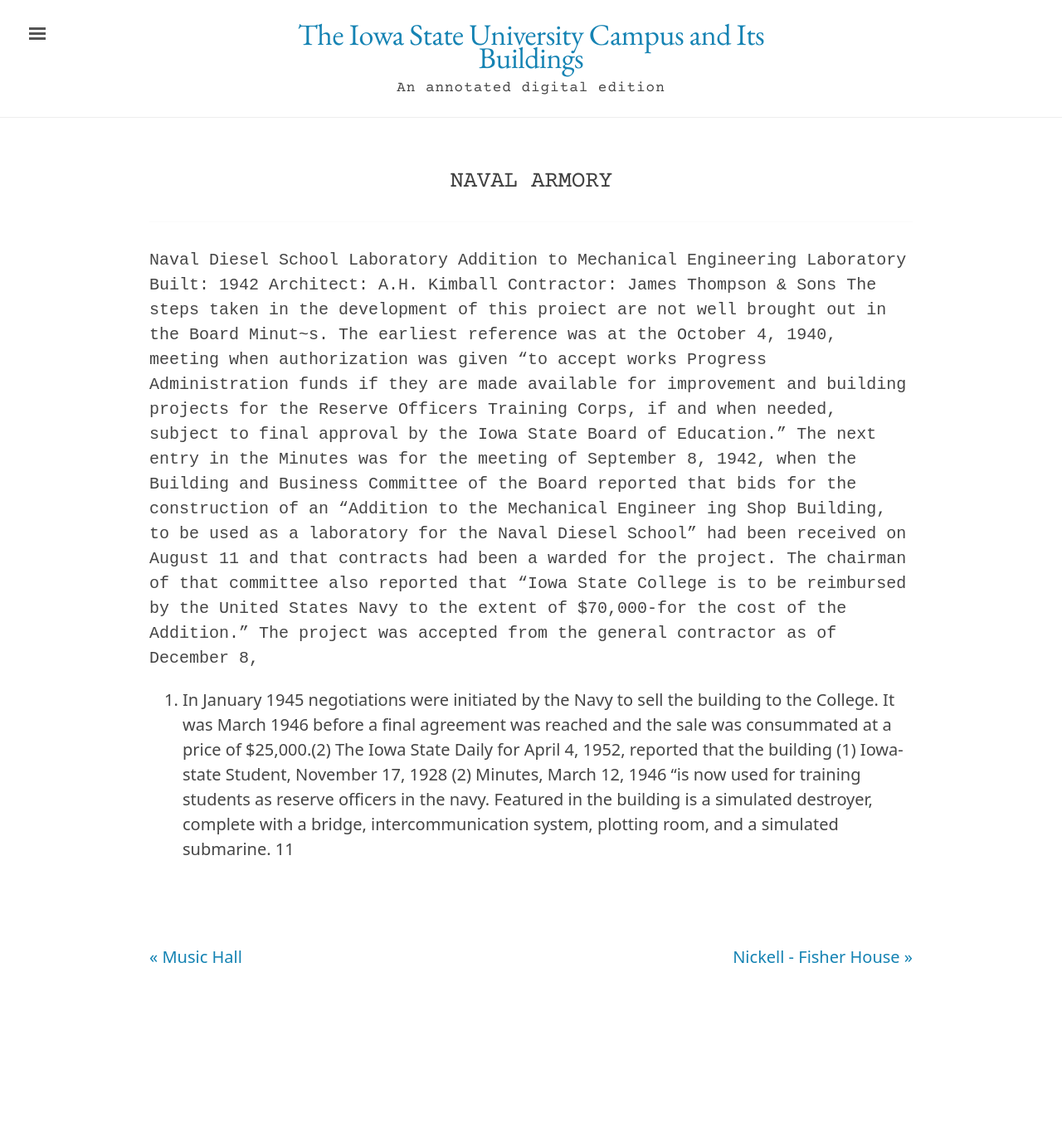
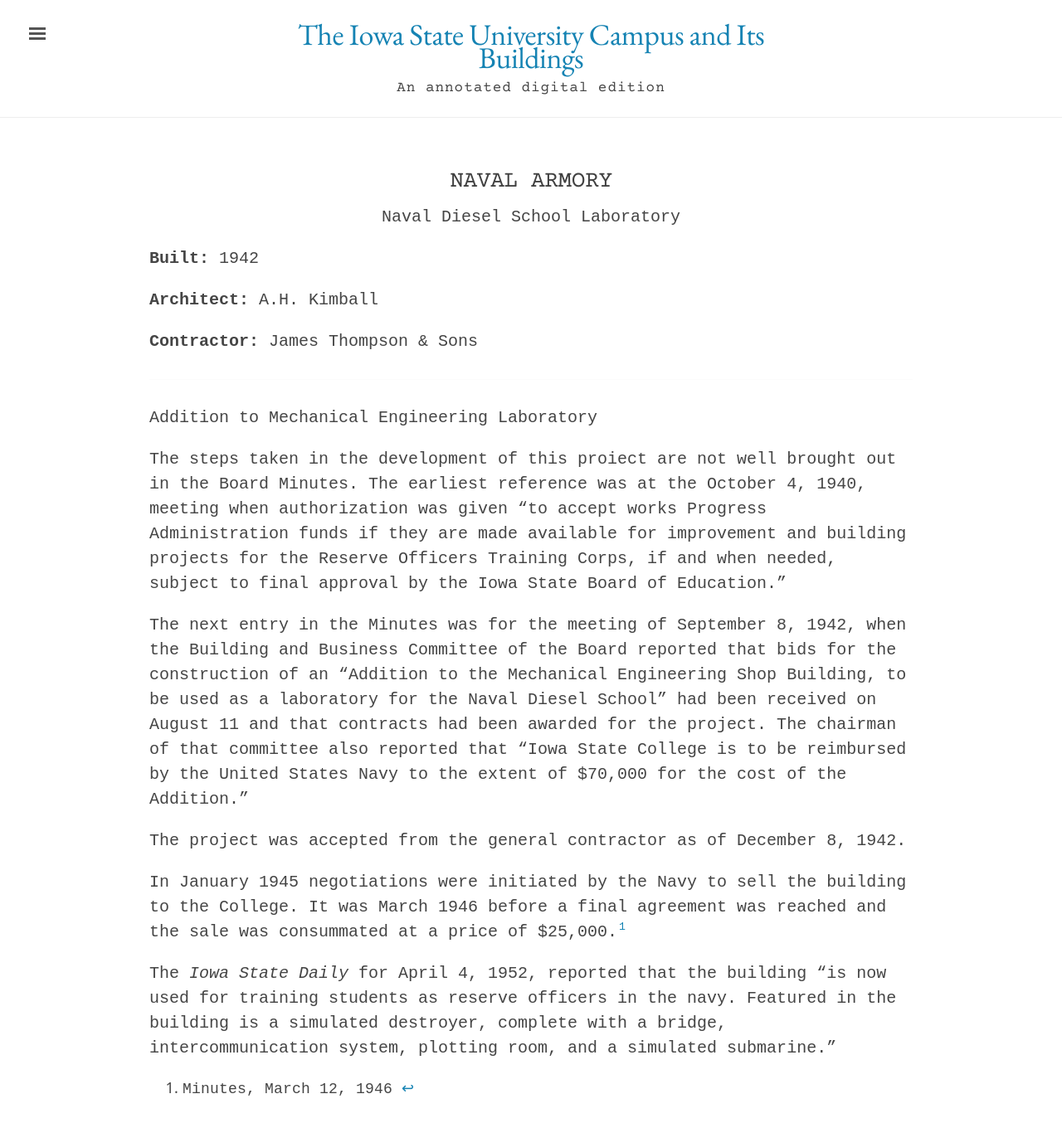
Before and after one commit to emanderson811/day-edition, a Jekyll site: the page built from _texts/buildings/150day-naval-armory.md, in a window 1280 px wide and 1400 px high. Shown: the top 1360 px of the window at 83% size. Built offline with Jekyll 4.4.1, drawn with Linux system fonts in a browser that asks for light colours.

Commit message:
Update 150day-naval-armory.md

```diff
--- a/_texts/buildings/150day-naval-armory.md
+++ b/_texts/buildings/150day-naval-armory.md
@@ -1,11 +1,11 @@
 ---
 layout: building
 title: "Naval Armory"
-alternative_name:
-built:
+alternative_name: "Naval Diesel School Laboratory"
+built: "1942"
 addition:
-architect:
-contractor:
+architect: "A.H. Kimball"
+contractor: "James Thompson & Sons"
 razed:
 author:
 rights: Public Domain
@@ -14,16 +14,16 @@
 ---
 ---
 
-Naval Diesel School Laboratory
 Addition to Mechanical Engineering Laboratory
-Built: 1942 Architect: A.H. Kimball Contractor: James Thompson & Sons
-The steps taken in the development of this proiect are not well brought out in the Board Minut~s. The earliest reference was at the October 4, 1940, meeting when authorization was given "to accept works Progress Administration funds if they are made available for improvement and building projects for the Reserve Officers Training Corps, if and when needed, subject to final approval by the Iowa State Board of Education."
-The next entry in the Minutes was for the meeting of September 8, 1942, when the Building and Business Committee of the Board reported that bids for the construction of an "Addition to the Mechanical Engineer ing Shop Building, to be used as a laboratory for the Naval Diesel School" had been received on August 11 and that contracts had been a warded for the project. The chairman of that committee also reported that "Iowa State College is to be reimbursed by the United States Navy to the extent of $70,000-for the cost of the Addition."
-The project was accepted from the general contractor as of December 8,
-1942.
-In January 1945 negotiations were initiated by the Navy to sell the
-building to the College. It was March 1946 before a final agreement was reached and the sale was consummated at a price of $25,000.(2)
-The Iowa State Daily for April 4, 1952, reported that the building
-(1) Iowa-state Student, November 17, 1928
-(2) Minutes, March 12, 1946
-"is now used for training students as reserve officers in the navy. Featured in the building is a simulated destroyer, complete with a bridge, intercommunication system, plotting room, and a simulated submarine. 11
+
+The steps taken in the development of this proiect are not well brought out in the Board Minutes. The earliest reference was at the October 4, 1940, meeting when authorization was given "to accept works Progress Administration funds if they are made available for improvement and building projects for the Reserve Officers Training Corps, if and when needed, subject to final approval by the Iowa State Board of Education."
+
+The next entry in the Minutes was for the meeting of September 8, 1942, when the Building and Business Committee of the Board reported that bids for the construction of an "Addition to the Mechanical Engineering Shop Building, to be used as a laboratory for the Naval Diesel School" had been received on August 11 and that contracts had been awarded for the project. The chairman of that committee also reported that "Iowa State College is to be reimbursed by the United States Navy to the extent of $70,000 for the cost of the Addition."
+
+The project was accepted from the general contractor as of December 8, 1942.
+
+In January 1945 negotiations were initiated by the Navy to sell the building to the College. It was March 1946 before a final agreement was reached and the sale was consummated at a price of $25,000.[^fn1]
+
+The *Iowa State Daily* for April 4, 1952, reported that the building "is now used for training students as reserve officers in the navy. Featured in the building is a simulated destroyer, complete with a bridge, intercommunication system, plotting room, and a simulated submarine."
+
+[^fn1]: Minutes, March 12, 1946
```
